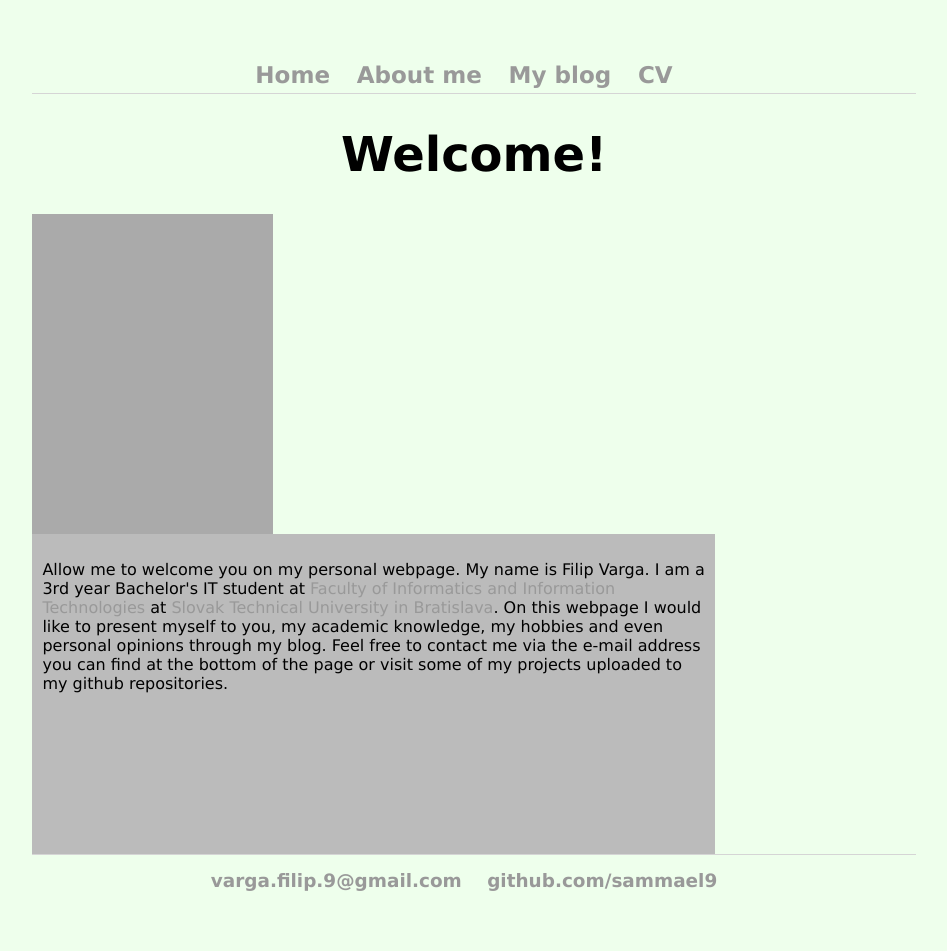
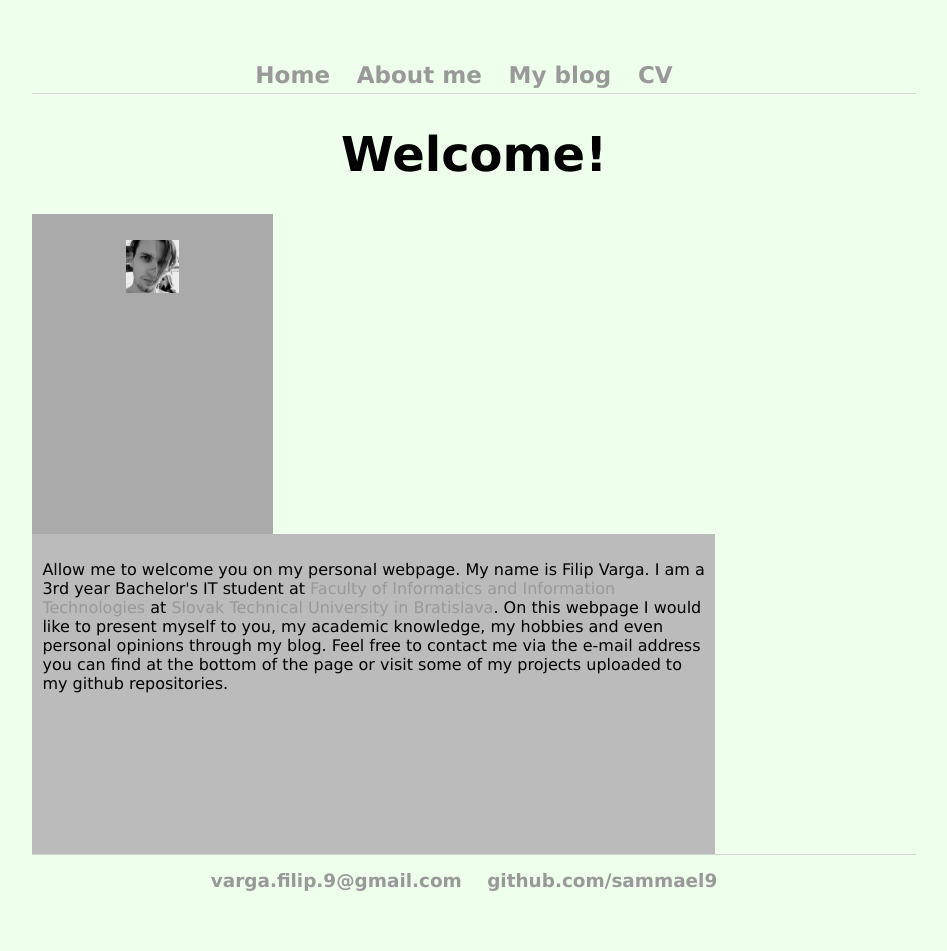
Before and after one commit to sammael9/sammael9.github.io, a Jekyll site: the page built from index.html, in a window 1280 px wide. Shown: the whole page, without its empty margins (166-1113 px from the left). Built offline with Jekyll 4.4.1, drawn with Linux system fonts in a browser that asks for light colours.

Commit message:
Update main.html

```diff
--- a/_layouts/main.html
+++ b/_layouts/main.html
@@ -6,7 +6,7 @@ layout: default
 	<div class="row">
 		<div class="column left" style="background-color:#aaa;">
 			<p><div class="column1_content">
-				<img src= "{{ picture }}">
+				<img src= "{{ page.picture }}">
 			</div></p>
 		</div>
 		<div class="column right" style="background-color:#bbb;">
```
